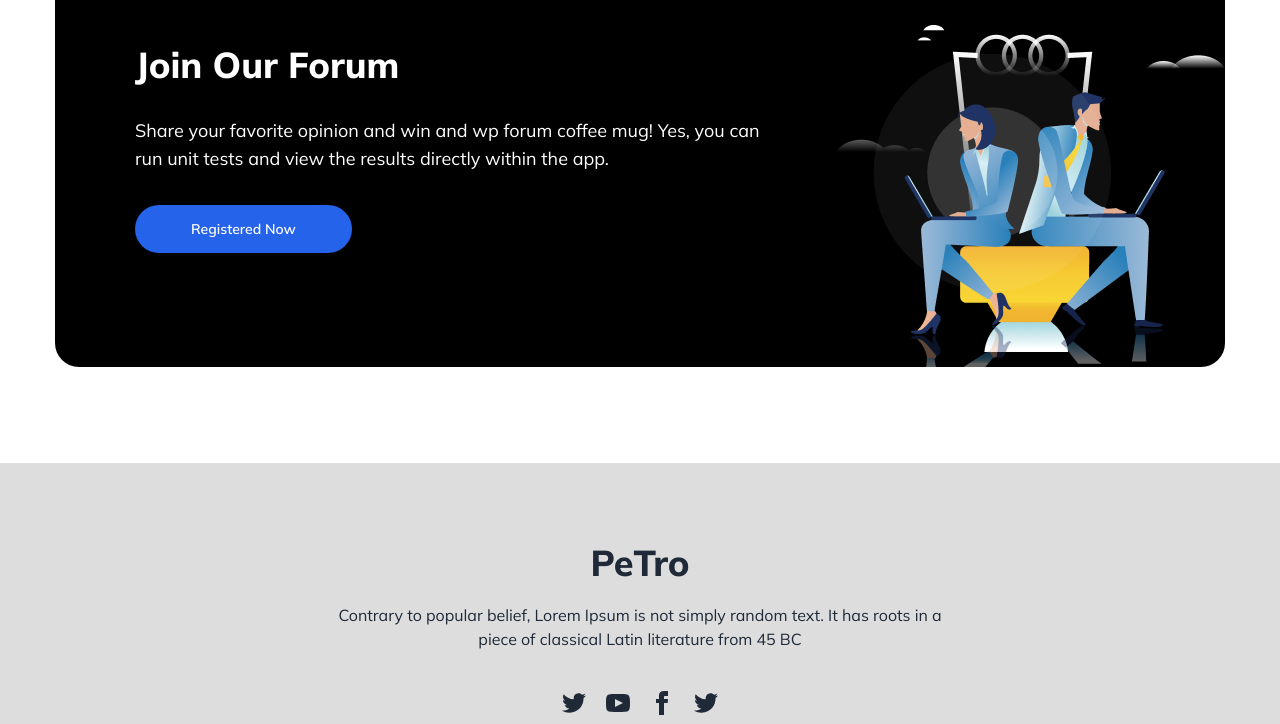
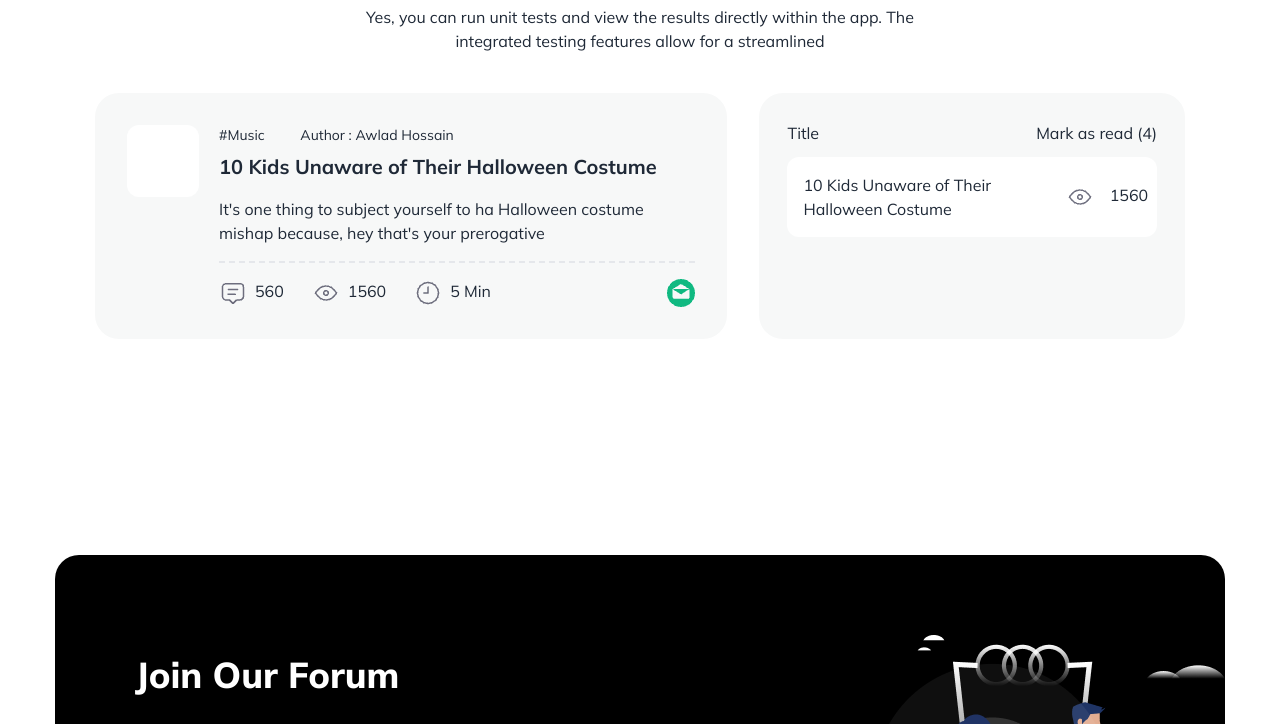
Before and after one commit to RUHULAMIN2024/A6, a plain HTML site: page index.html in a window 1280 px wide. Shown: the part 709-1433 px from the top of the page. Drawn offline with nearby package versions, Linux system fonts and the light colour scheme.

Commit message:
banner part aded

```diff
--- a/index.html
+++ b/index.html
@@ -93,8 +93,66 @@
 
     </header>
     <main>
+        <div class="section py-20">
+            <div class="text-center">
+                <h3 class="raleway font-bold text-[40px] mb-4">Let's Discuss</h3>
+                <p>Yes, you can run unit tests and view the results directly within the app. The <br>
+                    integrated testing features allow for a streamlined </p>
+            </div>
+            <div class="flex flex-col md:flex-row gap-8 justify-between bg-white my-10 px-0 md:px-10 rounded-3xl">
+                <div class="w-[90%] md:w-[70%] flex gap-5 justify-between bg-[#f7f8f8] md:p-8 rounded-3xl">
+                    <div>
+                        <div class="w-[72px] h-[72px] rounded-xl bg-white">
 
-
+                        </div>
+                    </div>
+                    <div>
+                       <div class="text-sm">
+                        <span class="mr-8">#Music</span>
+                        <span>Author : Awlad Hossain</span>
+                       </div>
+                       <h3 class="font-bold mt-2 text-xl">10 Kids Unaware of Their Halloween Costume</h3>
+                       <p class="py-4 border-b-2 border-dashed">It's one thing to subject yourself to ha Halloween costume mishap because,
+                        hey that's your prerogative</p>
+                        <div class="flex mt-4 justify-between">
+                            <div class="flex space-x-7">
+                                <div class="flex">
+                                    <img class="mr-2" src="images/icon1.png" alt="">
+                                    <span>560</span>
+                                </div>
+                                <div class="flex">
+                                    <img class="mr-2" src="images/icon2.png" alt="">
+                                    <span>1560</span>
+                                </div>
+                                <div class="flex">
+                                    <img class="mr-2" src="images/icon3.png" alt="">
+                                    <span>5 Min</span>
+                                </div>
+                            </div>
+                            <div>
+                                <img src="images/mesege.png" alt="">
+                            </div>
+                        </div>
+                    </div>
+                </div>
+                <div class="bg-[#f7f8f8] md:p-7 rounded-3xl">
+                   <div class="flex gap-16 justify-between">
+                    <h5>Title</h5>
+                    <p>Mark as read (<span>4</span>)</p>
+                   </div>
+                   <div class="flex bg-white rounded-xl p-4 mt-3 items-center justify-between">
+                    <div class="w-[85%]">
+                        <p>10 Kids Unaware of Their
+                        Halloween Costume</p>
+                    </div>
+                    <div class="flex space-x-2">
+                        <img class="mr-2" src="images/icon2.png" alt="">
+                        <span>1560</span>
+                   </div>
+                   </div>
+                </div>
+            </div>
+        </div>
 
         <section class="flex flex-col md:flex-row justify-between gap-10 rounded-3xl my-24 pt-20 md:pl-20 text-white bg-black">
             <div>
@@ -106,7 +164,7 @@
             <img src="images/joinforum.png" alt="">
         </section>
     </main>
-    <footer class="bg-[#ddd] py-20">
+    <footer class="bg-[#f7f8f8] py-20">
         <div class="container mx-auto">
             <div class="text-center">
                 <h2 class="text-4xl font-extrabold mb-5">PeTro</h2>
```
Also changed, not shown: images/icon1.png (added), images/icon2.png (added), images/icon3.png (added), images/mesege.png (added).
